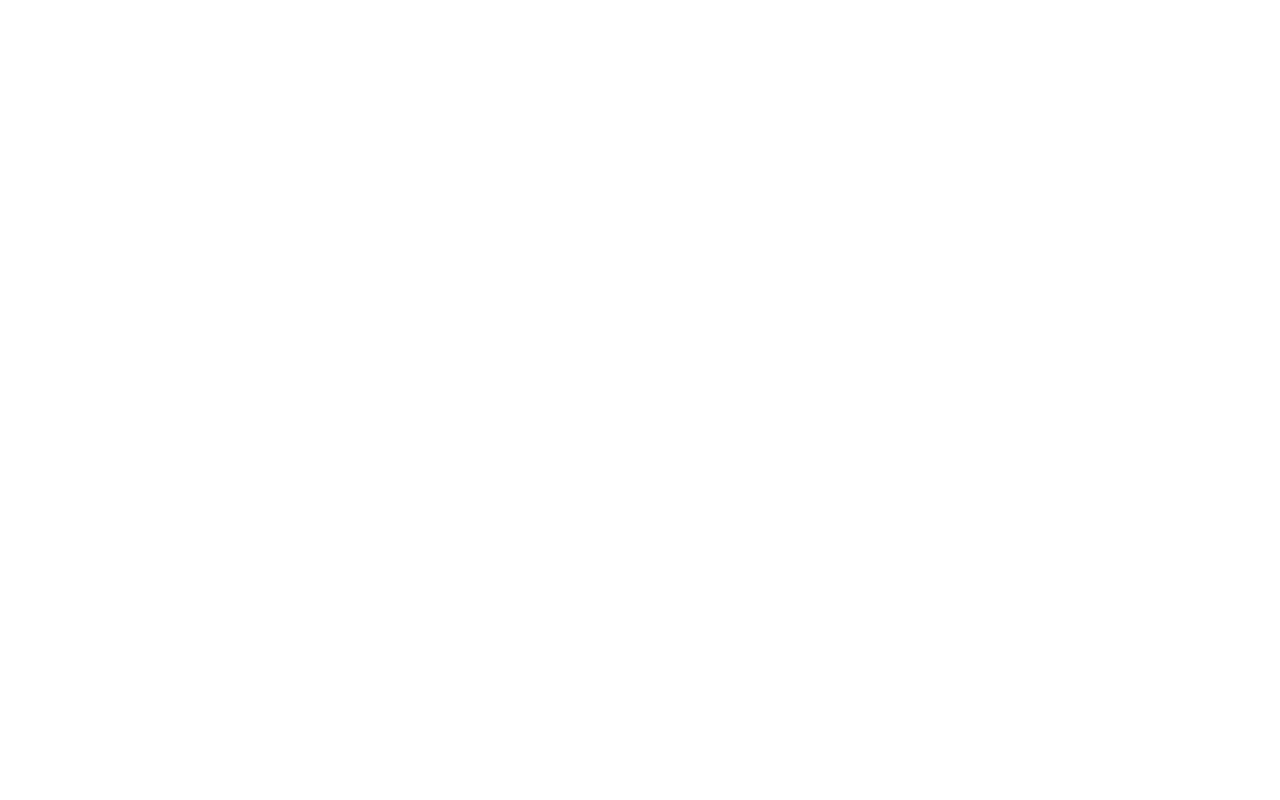
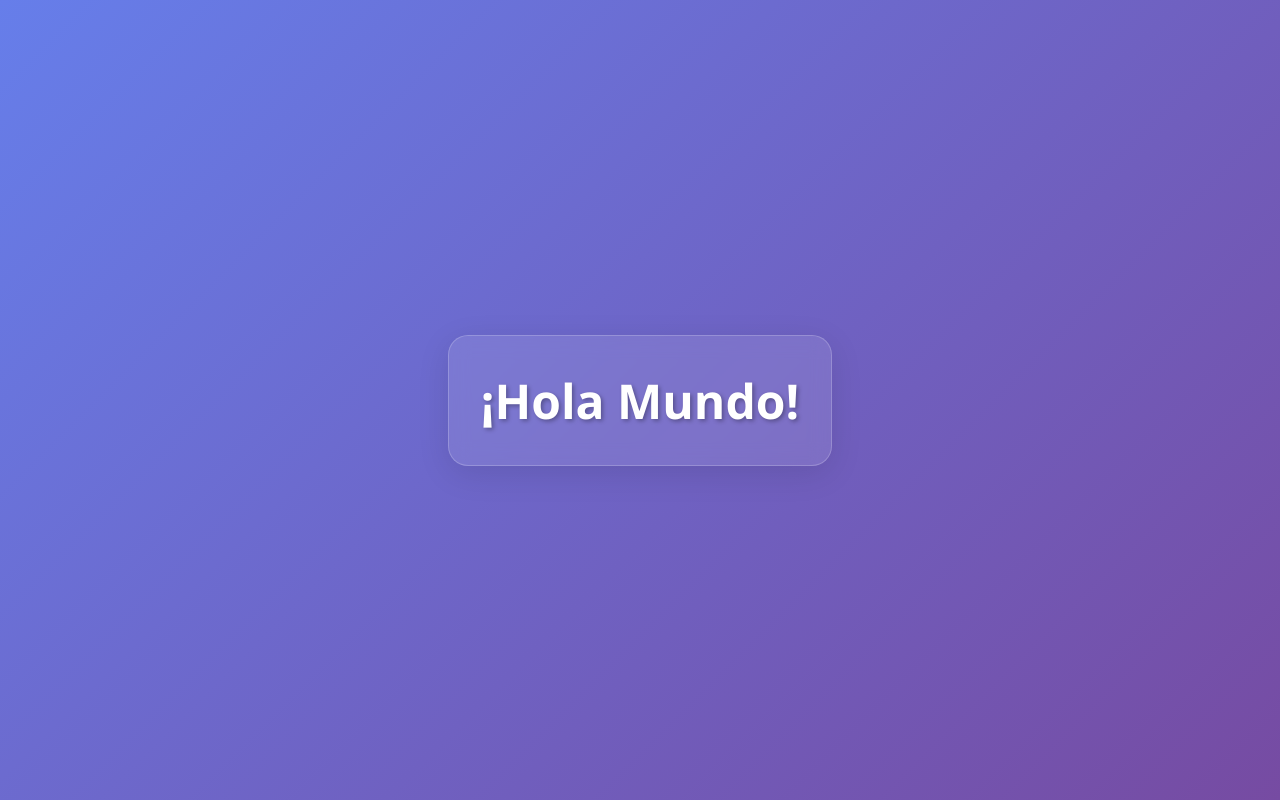
Before and after one commit to Trishan-ITB2526/TA05-MizhquiriTrishan-ASIXc1D, a plain HTML site: page index.html in a window 1280 px wide. Drawn offline with Linux system fonts and the light colour scheme.

Commit message:
Create a basic HTML structure with styles

```diff
--- a/index.html
+++ b/index.html
@@ -1 +1,44 @@
-<html></html>
+<!DOCTYPE html>
+<html lang="es">
+<head>
+    <meta charset="UTF-8">
+    <meta name="viewport" content="width=device-width, initial-scale=1.0">
+    <title>Hola Mundo</title>
+    <style>
+        body {
+            display: flex;
+            justify-content: center;
+            align-items: center;
+            min-height: 100vh;
+            margin: 0;
+            background: linear-gradient(135deg, #667eea 0%, #764ba2 100%);
+            font-family: 'Segoe UI', Tahoma, Geneva, Verdana, sans-serif;
+        }
+        .container {
+            text-align: center;
+            padding: 2rem;
+            background: rgba(255, 255, 255, 0.1);
+            backdrop-filter: blur(10px);
+            border-radius: 20px;
+            box-shadow: 0 8px 32px rgba(0, 0, 0, 0.1);
+            border: 1px solid rgba(255, 255, 255, 0.2);
+        }
+        h1 {
+            color: white;
+            font-size: 3rem;
+            margin: 0;
+            text-shadow: 2px 2px 4px rgba(0, 0, 0, 0.3);
+            animation: fadeIn 1s ease-in;
+        }
+        @keyframes fadeIn {
+            from { opacity: 0; transform: translateY(-20px); }
+            to { opacity: 1; transform: translateY(0); }
+        }
+    </style>
+</head>
+<body>
+    <div class="container">
+        <h1>¡Hola Mundo!</h1>
+    </div>
+</body>
+</html>
```
